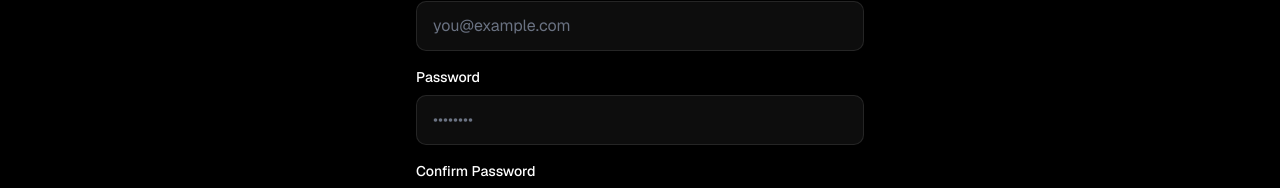
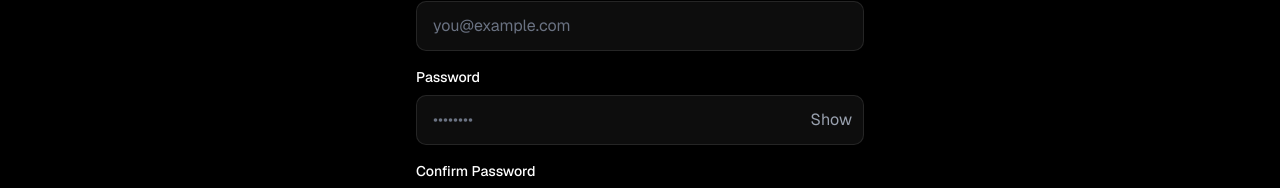
Before and after one commit to VencentDev/DevMatch, a Next.js app in the folder frontend/: page /signup in a window 1280 px wide. Shown: the part 390-578 px from the top of the page. Built offline with nearby package versions, Linux system fonts and the light colour scheme.

Commit message:
toggle show password

```diff
--- a/frontend/src/app/signup/page.tsx
+++ b/frontend/src/app/signup/page.tsx
@@ -16,6 +16,7 @@
 	const [isLoading, setIsLoading] = useState(false)
 	const [errorMessage, setErrorMessage] = useState("")
 	const [successMessage, setSuccessMessage] = useState("")
+	const [showPassword, setShowPassword] = useState(false) // State to toggle password visibility
 
 	const handleInputChange = (e: React.ChangeEvent<HTMLInputElement>) => {
 		const { name, value, type, checked } = e.target
@@ -184,8 +185,9 @@
 							>
 								Password
 							</label>
+							<div className="relative">
 								<input
-								type="password"
+									type={showPassword ? "text" : "password"} // Toggle between "text" and "password"
 									id="password"
 									name="password"
 									value={formData.password}
@@ -194,6 +196,14 @@
 									className="w-full px-4 py-3 bg-white/5 border border-white/10 rounded-lg focus:border-violet-600 focus:outline-none transition-colors text-white placeholder-gray-500"
 									required
 								/>
+								<button
+									type="button"
+									onClick={() => setShowPassword(!showPassword)} // Toggle password visibility
+									className="absolute inset-y-0 right-3 flex items-center text-gray-400 hover:text-white"
+								>
+									{showPassword ? "Hide" : "Show"}
+								</button>
+							</div>
 						</div>
 
 						{/* Confirm Password */}
@@ -205,7 +215,7 @@
 								Confirm Password
 							</label>
 							<input
-								type="password"
+								type={showPassword ? "text" : "password"} // Toggle between "text" and "password"
 								id="confirmPassword"
 								name="confirmPassword"
 								value={formData.confirmPassword}
```
Also changed, not shown: 2 other files (tests, documents, lock files or other folders). Lines whose indentation alone changed are shown as unchanged.
